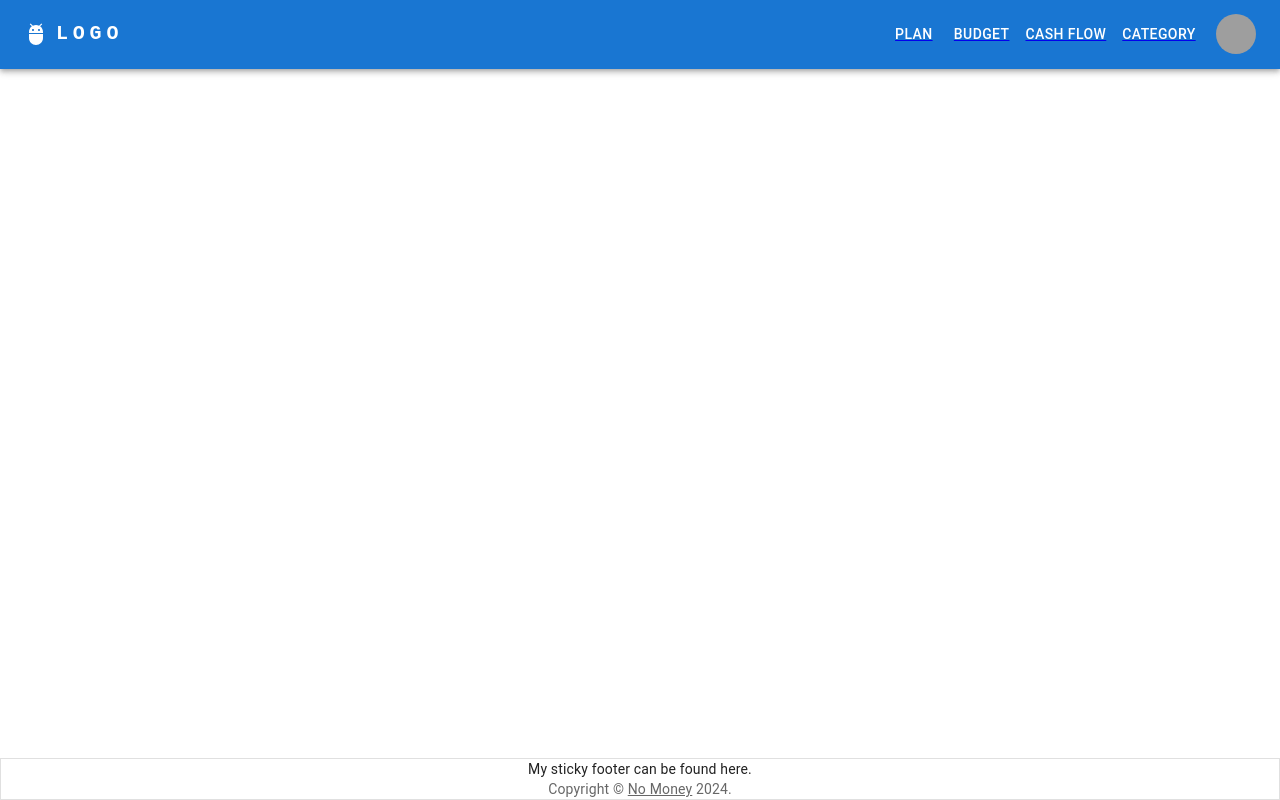
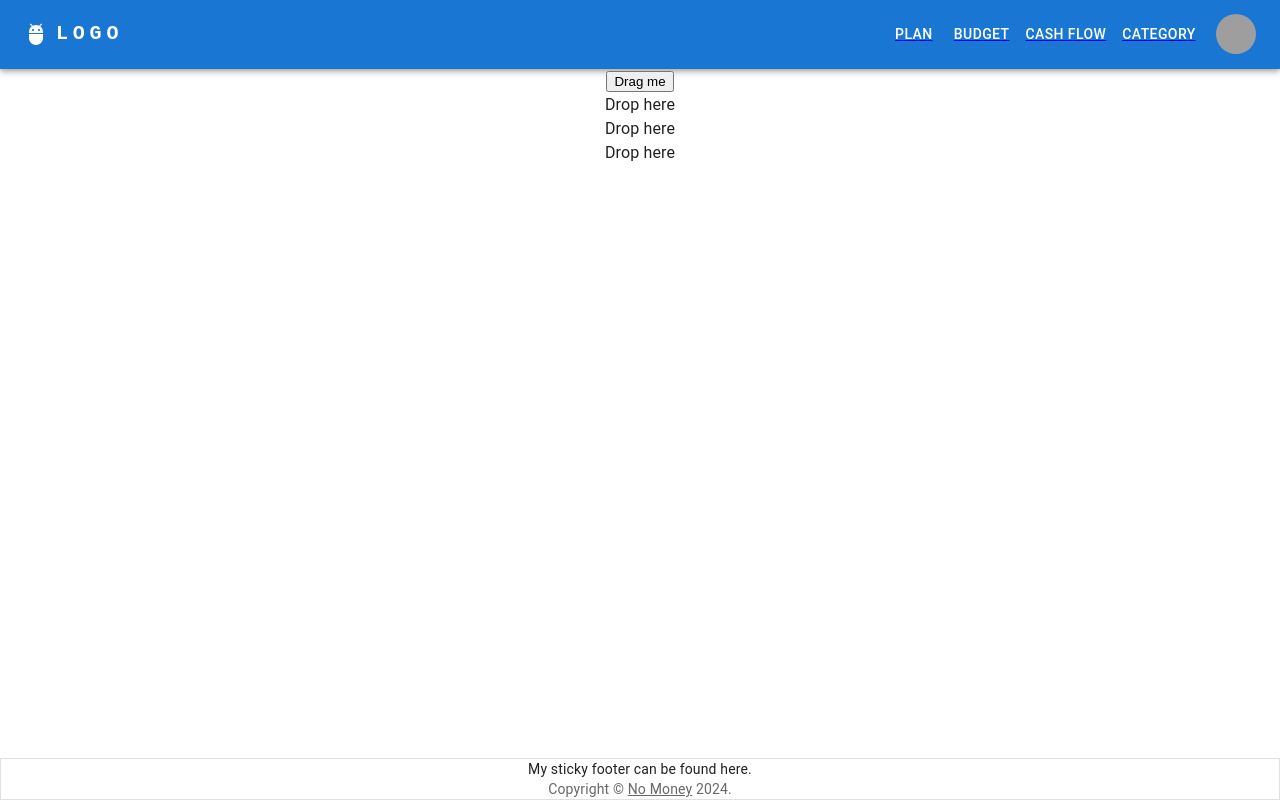
Before and after one commit to neverhack12345/digipen-swe-capstone, a React (Create React App) app in the folder my-app/: page /Category in a window 1280 px wide. Built offline with nearby package versions, Linux system fonts and the light colour scheme; grey boxes are pictures that could not be loaded.

Commit message:
Add initial dnd example

```diff
--- a/my-app/package.json
+++ b/my-app/package.json
@@ -4,6 +4,7 @@
   "private": true,
   "dependencies": {
     "@dnd-kit/core": "^6.1.0",
+    "@dnd-kit/modifiers": "^7.0.0",
     "@dnd-kit/sortable": "^8.0.0",
     "@emotion/react": "^11.11.4",
     "@emotion/styled": "^11.11.5",
--- a/my-app/src/App.js
+++ b/my-app/src/App.js
@@ -1,12 +1,13 @@
 import { Routes, Route } from "react-router-dom";
 import "./App.css";
 import NavBar from "./Component/NavBar";
+import Footer from "./Component/Footer";
 import Home from "./Pages/SignIn";
 import SignIn from "./Pages/SignIn";
 import SignUp from "./Pages/SignUp";
 import Plan from "./Pages/Home";
 import Budget from "./Pages/Forms";
-import Footer from "./Component/Footer";
+import Category from "./Pages/Category";
 
 function App() {
   return (
@@ -18,6 +19,7 @@ function App() {
         <Route path="/SignUp" element={<SignUp />} />
         <Route path="/Plan" element={<Plan />} />
         <Route path="/Budget" element={<Budget />} />
+        <Route path="/Category" element={<Category />} />
       </Routes>
       <Footer />
     </div>
--- /dev/null
+++ b/my-app/src/Component/Draggable.jsx
@@ -0,0 +1,17 @@
+import { useDraggable } from '@dnd-kit/core';
+
+export function Draggable(props) {
+  const {attributes, listeners, setNodeRef, transform} = useDraggable({
+    id: props.id,
+  });
+  const style = transform ? {
+    transform: `translate3d(${transform.x}px, ${transform.y}px, 0)`,
+  } : undefined;
+
+
+  return (
+    <button ref={setNodeRef} style={style} {...listeners} {...attributes}>
+      {props.children}
+    </button>
+  );
+}
--- /dev/null
+++ b/my-app/src/Component/Droppable.jsx
@@ -0,0 +1,17 @@
+import { useDroppable } from '@dnd-kit/core';
+
+export function Droppable(props) {
+  const {isOver, setNodeRef} = useDroppable({
+    id: props.id,
+  });
+  const style = {
+    color: isOver ? 'green' : undefined,
+  };
+
+
+  return (
+    <div ref={setNodeRef} style={style}>
+      {props.children}
+    </div>
+  );
+}
--- /dev/null
+++ b/my-app/src/Pages/Category.jsx
@@ -0,0 +1,35 @@
+import React, { useState } from 'react';
+import { DndContext } from '@dnd-kit/core';
+
+import { Droppable } from '../Component/Droppable';
+import { Draggable } from '../Component/Draggable';
+
+export default function Category() {
+  const containers = ['A', 'B', 'C'];
+  const [parent, setParent] = useState(null);
+  const draggableMarkup = (
+    <Draggable id="draggable">Drag me</Draggable>
+  );
+
+  return (
+    <DndContext onDragEnd={handleDragEnd}>
+      {parent === null ? draggableMarkup : null}
+
+      {containers.map((id) => (
+        // We updated the Droppable component so it would accept an `id`
+        // prop and pass it to `useDroppable`
+        <Droppable key={id} id={id}>
+          {parent === id ? draggableMarkup : 'Drop here'}
+        </Droppable>
+      ))}
+    </DndContext>
+  );
+
+  function handleDragEnd(event) {
+    const {over} = event;
+
+    // If the item is dropped over a container, set it as the parent
+    // otherwise reset the parent to `null`
+    setParent(over ? over.id : null);
+  }
+};
```
